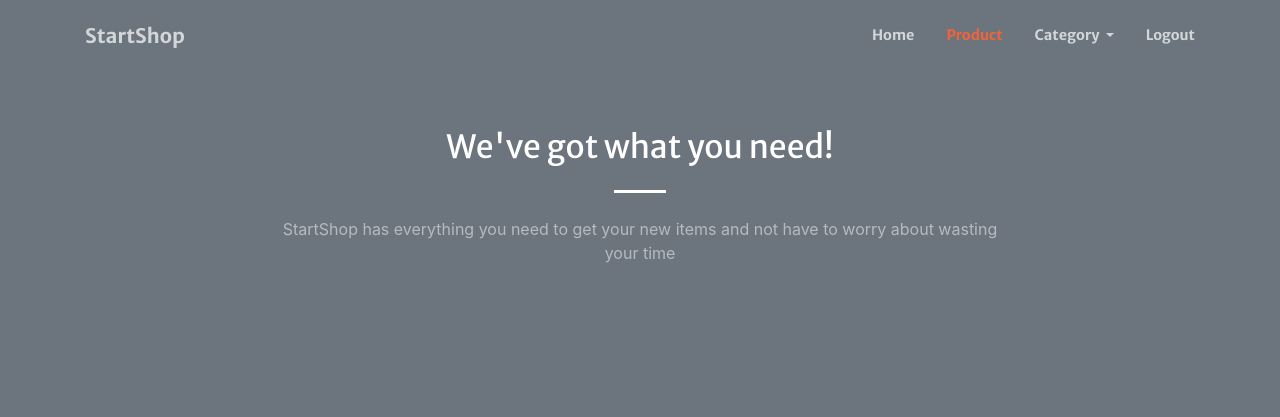
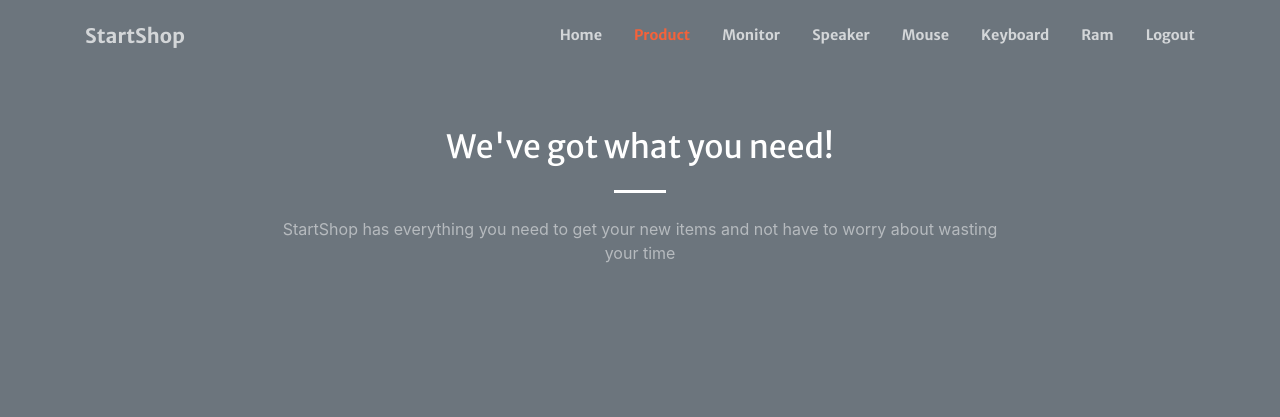
Before and after one commit to akli0027/TokoOnline, a PHP site: page /home.php in a window 1280 px wide. Shown: the top 417 px of the page. Run offline with PHP 8.4, Linux system fonts and the light colour scheme; the visitor is signed in with stand-in values (Sample User, id 1); data that the repository does not hold is empty.

Commit message:
Update home.php

```diff
--- a/home.php
+++ b/home.php
@@ -50,19 +50,23 @@ if (!isset($_SESSION['id_pembeli'])){
           <li class="nav-item">
             <a class="nav-link js-scroll-trigger" href="#product">Product</a>
           </li>
-            <li class="nav-item dropdown">
-           <a class="nav-link dropdown-toggle" href="#" id="navbarDropdown" role="button" data-toggle="dropdown" aria-haspopup="true" aria-expanded="false">
-          Category
-        </a>
-          <div class="dropdown-menu" aria-labelledby="navbarDropdown">
-            <a class="dropdown-item" href="kategori_Monitor.php">Monitor</a>
-            <a class="dropdown-item" href="kategori_Speaker.php">Speaker</a>
-            <div class="dropdown-divider"></div>
-            <a class="dropdown-item" href="Kategori_Mouse.php">Mouse</a>
-            <a class="dropdown-item" href="kategori_keyboard.php">Keyboard</a>
-             <div class="dropdown-divider"></div>
-            <a class="dropdown-item" href="kategori_Ram.php">Ram</a>
-          </div>
+
+
+          <li class="nav-item">
+            <a class="nav-link js-scroll-trigger" href="kategori_Monitor.php">Monitor</a>
+          </li>
+          <li class="nav-item">
+            <a class="nav-link js-scroll-trigger" href="kategori_Speaker.php">Speaker</a>
+          </li>
+          <li class="nav-item">
+            <a class="nav-link js-scroll-trigger" href="Kategori_Mouse.php">Mouse</a>
+          </li>
+          <li class="nav-item">
+            <a class="nav-link js-scroll-trigger" href="kategori_keyboard.php">Keyboard</a>
+          </li>
+          <li class="nav-item">
+            <a class="nav-link js-scroll-trigger" href="kategori_Ram.php">Ram</a>
+          </li>
           </li>
            <li class="nav-item">
             <a class="nav-link js-scroll-trigger" href="proses_logout.php">Logout</a>
@@ -72,7 +76,7 @@ if (!isset($_SESSION['id_pembeli'])){
   </nav>
 
   <!-- Home Section -->
- <section class="page-section bg-secondary" id="home">
+  <section class="page-section bg-secondary" id="home">
     <div class="container">
       <div class="row justify-content-center">
         <div class="col-lg-8 text-center">
```
